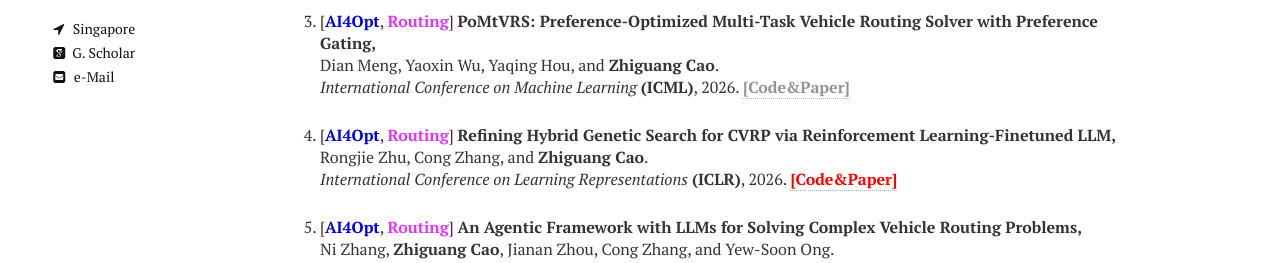
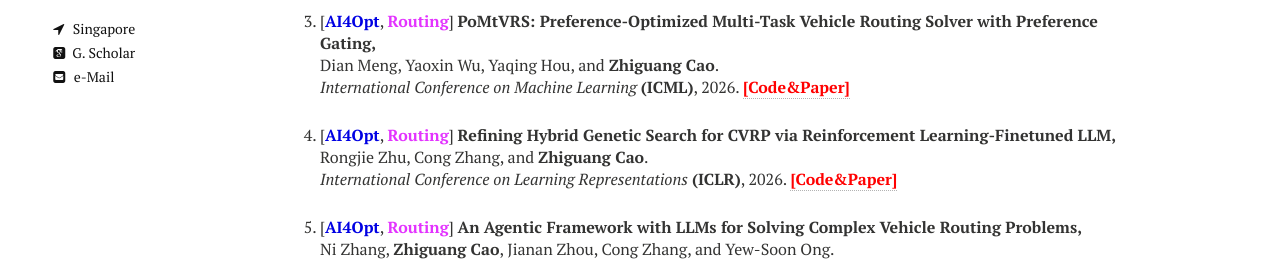
Before and after one commit to zhiguangcaosg/zhiguangcaosg.github.io, a Jekyll site: the page built from publications.md, in a window 1280 px wide. Shown: the part 415-678 px from the top of the page. Built offline with Jekyll 4.4.1, drawn with Linux system fonts in a browser that asks for light colours; nearby versions of some CDN libraries.

Commit message:
Update publications.html

```diff
--- a/_layouts/publications.html
+++ b/_layouts/publications.html
@@ -111,7 +111,7 @@ div.bibtex pre { font-size: 75%; overflow: auto;  width: 100%; padding: 0em 0em;
 <p>
 [<font color="#0000E3"><b>AI4Opt</b></font>, <font color="#E333FF"><b>Routing</b></font>] <b>PoMtVRS: Preference-Optimized Multi-Task Vehicle Routing Solver with Preference Gating,</b>
 <br> Dian Meng, Yaoxin Wu, Yaqing Hou, and <b>Zhiguang Cao</b>.<br>
-<i> International Conference on Machine Learning</i> <b>(ICML)</b>, 2026. <a href="https://zhiguangcaosg.github.io/publications/"> <font color="#8F959A"><b>[Code&Paper]</b> </font></a>
+<i> International Conference on Machine Learning</i> <b>(ICML)</b>, 2026. <a href="https://github.com/Regina921/PoMtVRS" target="_blank"> <font color="#FF0000"><b>[Code&Paper]</b> </font></a>
 </p>
 </li>
 
```
